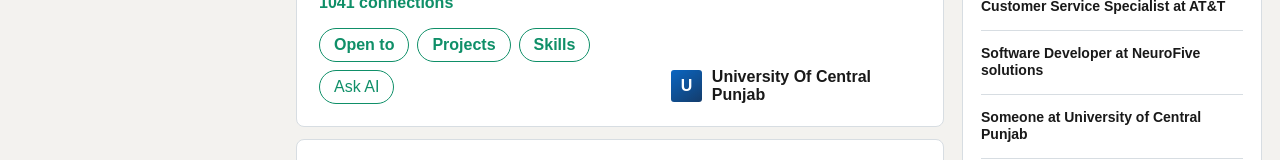
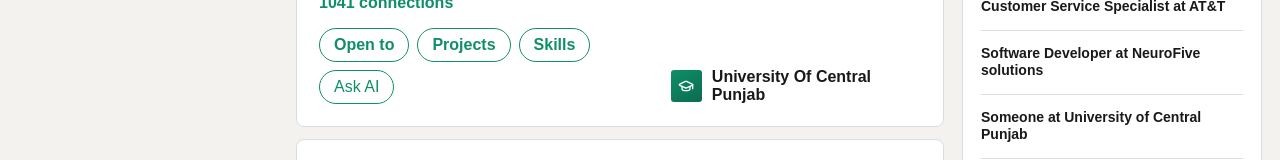
Before and after one commit to AbdulHanan394/AI_Portfolio, a Next.js app: page / in a window 1280 px wide. Shown: the part 474-634 px from the top of the page. Built offline with nearby package versions, Linux system fonts and the light colour scheme; no server answers.

Commit message:
feat(profile): replace university and school logo text with icons for improved visual representation

```diff
--- a/app/globals.css
+++ b/app/globals.css
@@ -322,7 +322,7 @@
 
 .org-mark.blue,
 .school-logo {
-  background: linear-gradient(145deg, #0a66c2, #143c6b);
+  background: linear-gradient(145deg, var(--accent), var(--accent-strong));
 }
 
 .section-card {
--- a/app/page.jsx
+++ b/app/page.jsx
@@ -23,6 +23,7 @@
   Menu,
   Sun,
   Moon,
+  GraduationCap,
 } from "lucide-react";
 import {
   FaGithub,
@@ -787,7 +788,9 @@
         </div>
         <div className="profile-orgs">
           <p>
-            <span className="org-mark blue">U</span>
+            <span className="org-mark blue">
+              <GraduationCap size={16} color="#fff" />
+            </span>
             {profile.university}
           </p>
         </div>
@@ -1945,7 +1948,9 @@
 
           <Section title="Education">
             <article className="education">
-              <span className="school-logo">U</span>
+              <span className="school-logo">
+                <GraduationCap size={22} color="#fff" />
+              </span>
               <div>
                 <h3>{profile.university}</h3>
                 <p>Bachelor of Science, Computer Software Engineering</p>
```
